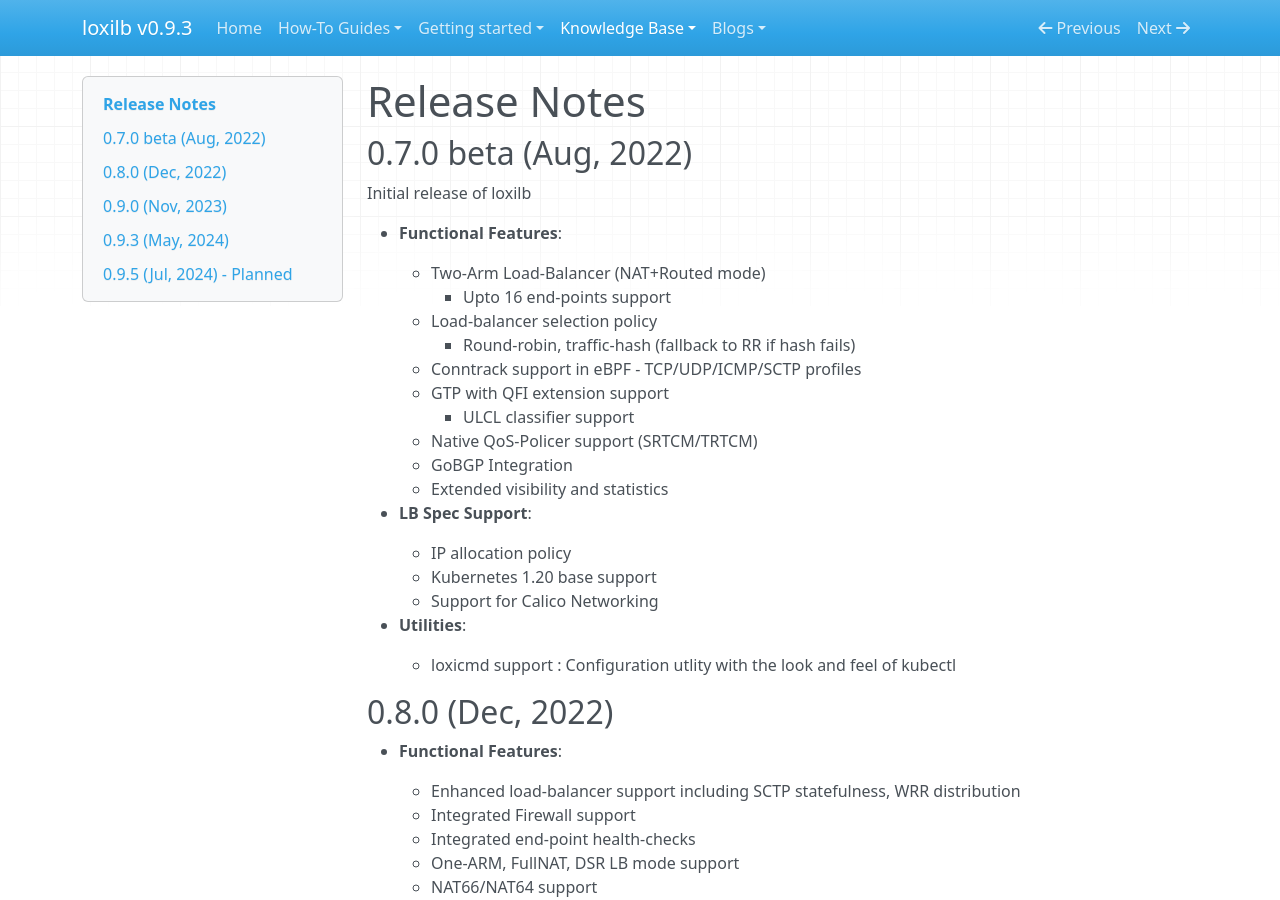
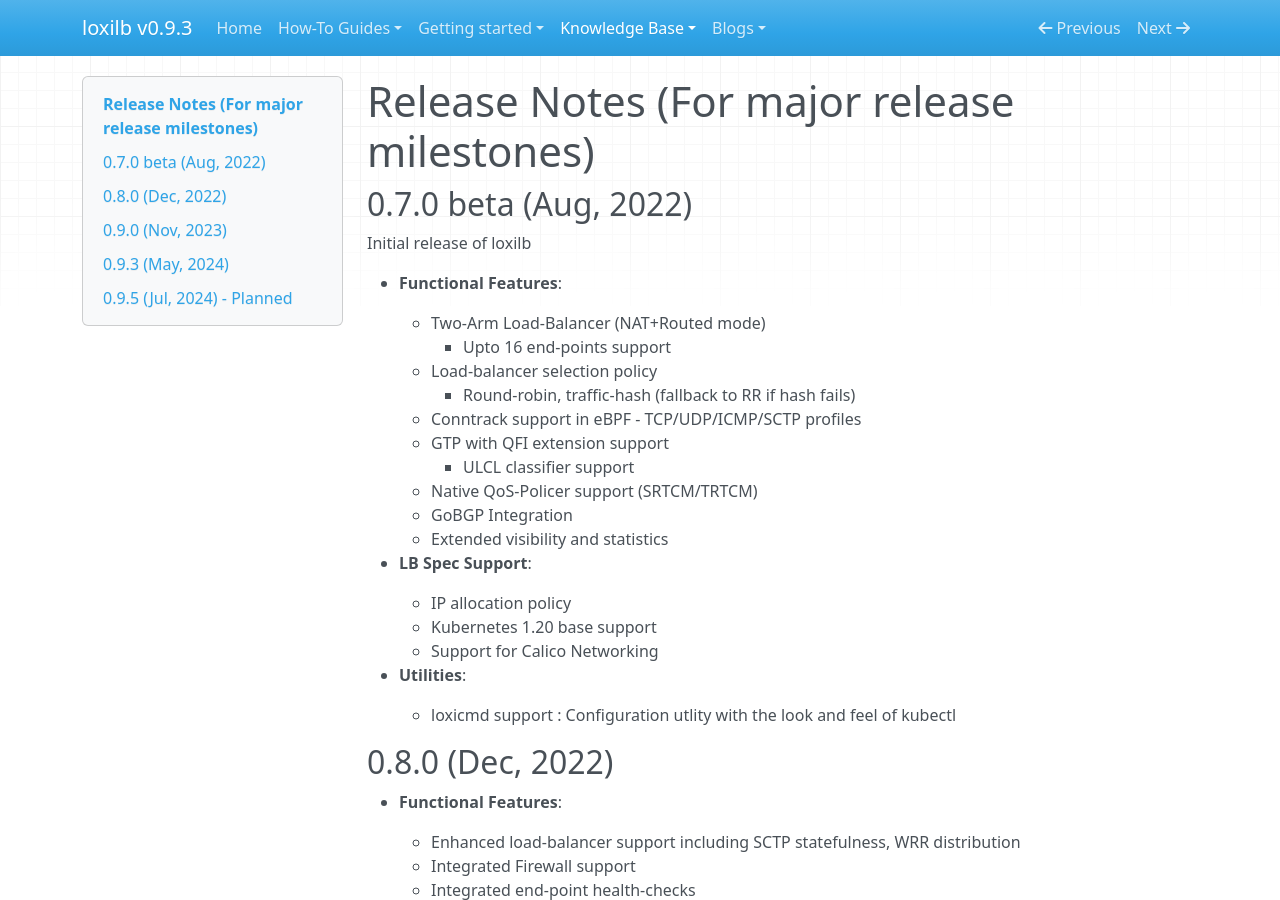
Before and after one commit to loxilb-io/loxilbdocs, an MkDocs documentation site: the page built from docs/roadmap.md, in a window 1280 px wide and 900 px high. Built offline with MkDocs 1.6.1, drawn with Linux system fonts in a browser that asks for light colours; nearby versions of some CDN libraries.

Commit message:
Update roadmap

```diff
--- a/docs/roadmap.md
+++ b/docs/roadmap.md
@@ -1,4 +1,4 @@
-# Release Notes
+# Release Notes  (For major release milestones)
 
 ## 0.7.0 beta (Aug, 2022)
 
```
